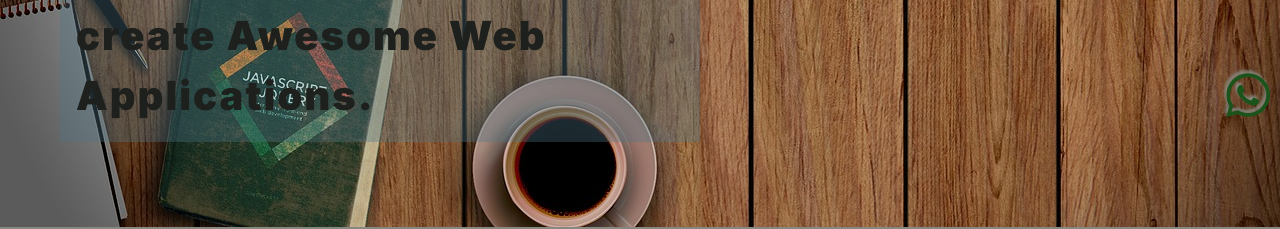
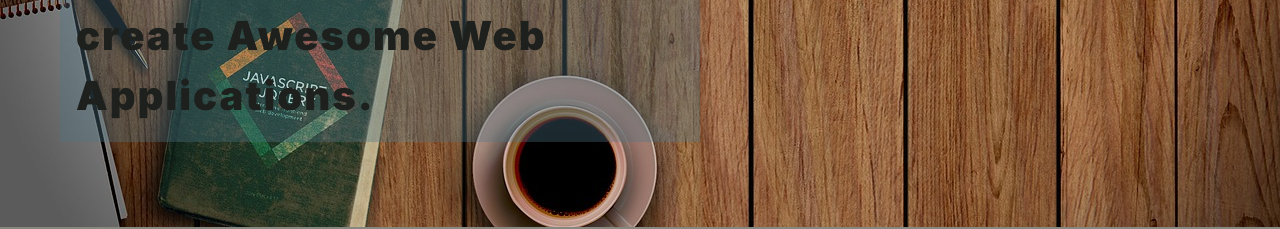
Before and after one commit to TonniPaul/contact, a React (Create React App) app: page / in a window 1280 px wide. Shown: the part 580-809 px from the top of the page. Built offline with nearby package versions, Linux system fonts and the light colour scheme; a web font is replaced by a local one.

Commit message:
Removed whatsapp link

```diff
--- a/src/components/Nav.js
+++ b/src/components/Nav.js
@@ -58,9 +58,9 @@ function Nav (){
 
             </div>
          </nav>
-            <a href='http://wa.me/2348162325194/' className='whatsapp' target='blank'>
+            {/* <a href='http://wa.me/2348162325194/' className='whatsapp' target='blank'>
                   <i class="fa-brands fa-whatsapp"></i>
-            </a>
+            </a> */}
          </>
    )
 }
```
